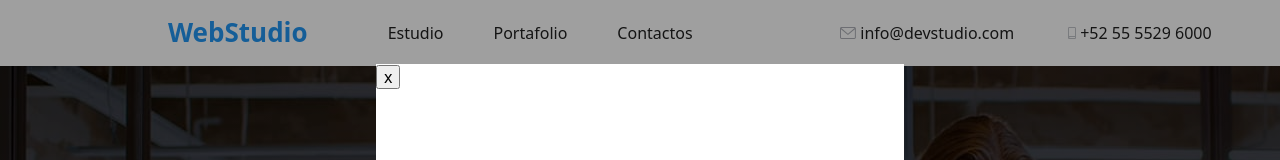
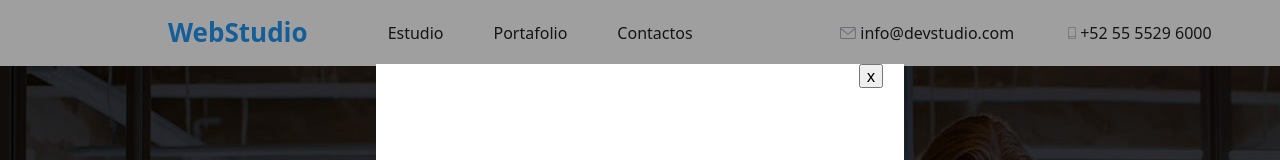
Before and after one commit to diegoc29/goit-markup-hw-05, a plain HTML site: page index.html in a window 1280 px wide. Both pictures are taken after a click on the button "Solicite nuestro servicio". Shown: the top 160 px of the page. Drawn offline with Linux system fonts and the light colour scheme.

Commit message:
modified index.html css/styles

```diff
--- a/css/styles.css
+++ b/css/styles.css
@@ -184,6 +184,7 @@ ul{
 }
 .container-two2{
     padding: 20px 24px;
+    cursor: pointer;
 }
 
 .clientes{
@@ -217,6 +218,11 @@ ul{
     width: 106px;
     height: 52px;
     fill: #AFB1B8;
+}
+
+.close {
+    position: absolute;
+    right: 31%;
 }
 
 .equi{
--- a/index.html
+++ b/index.html
@@ -44,7 +44,7 @@
         </section>
         <div class="backdrop is-hidden" data-modal>
             <div class="modal">
-                <button data-modal-close>
+                <button class="close" data-modal-close>
                     x
                 </button>
             </div>
```
